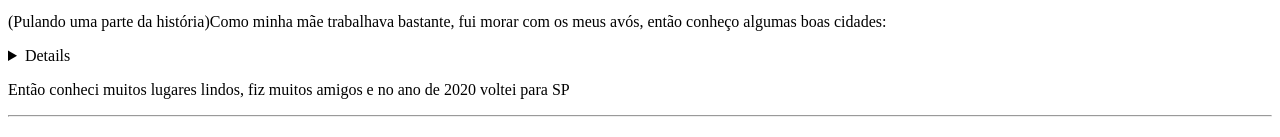
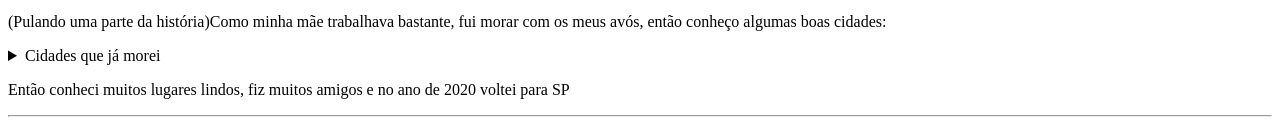
Before and after one commit to Kenzie-Academy-Brasil-Developers/m1-entrega-s1-mais-tags-html-biancabl18-1, a plain HTML site: page index.html in a window 1280 px wide. Shown: the part 210-347 px from the top of the page. Drawn offline with Linux system fonts and the light colour scheme.

Commit message:
Correção da tag summary

```diff
--- a/index.html
+++ b/index.html
@@ -17,8 +17,9 @@
 <p> (Pulando uma parte da história)Como minha mãe trabalhava bastante,
 fui morar com os meus avós, então conheço algumas boas cidades: </p>
 <details>
-    <sumary>
-    </sumary>
+    <summary>
+        Cidades que já morei
+    </summary>
     <ol>
         <li>São josé dos campos</li>
         <img src= https://www.guiavaledoparaiba.com.br/uploads/anexos/parque-da-cidade-sjc.webp?1626049321919 alt="Parque da cidade, São josé dos campos" height="474" width="474" ><figcaption>Parque da cidade, São josé dos campos</figcaption>
```
